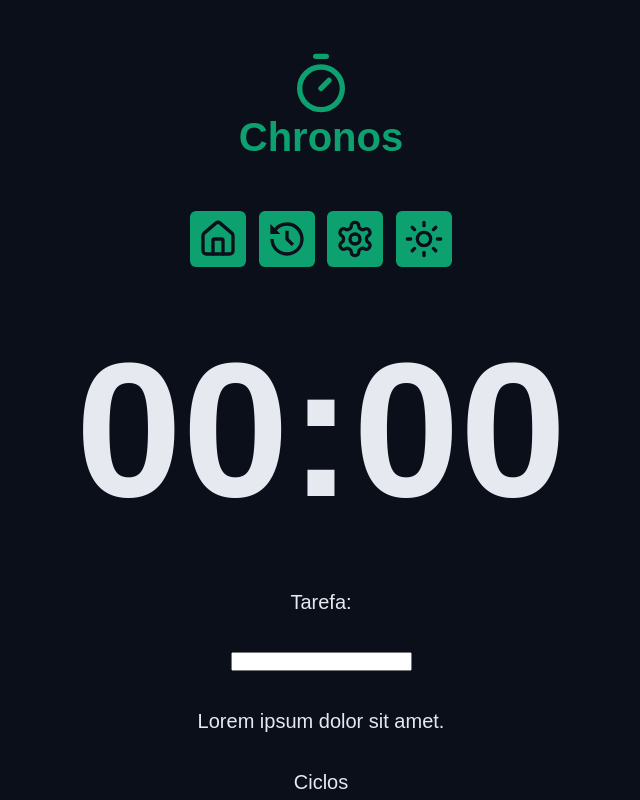
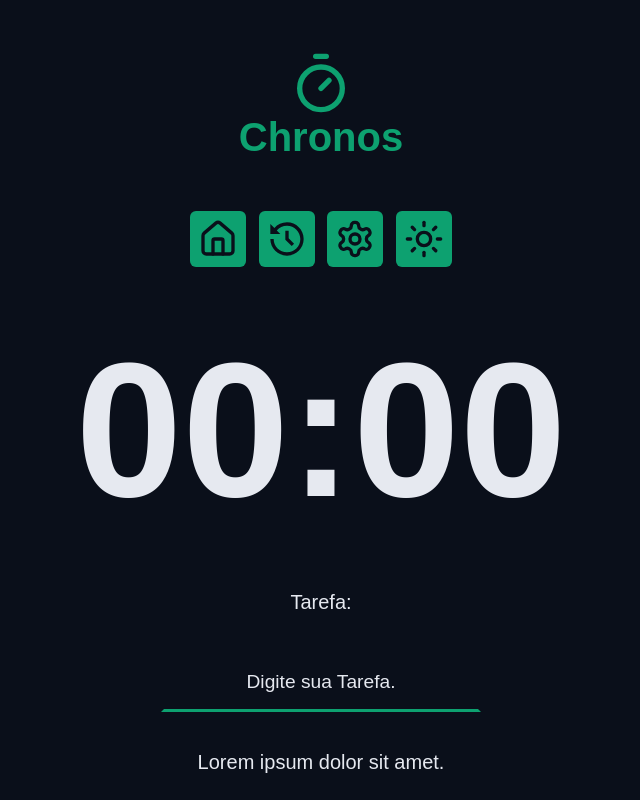
Before and after one commit to CaioLima10/chronos-pomodoro, a React (Vite) app: page / in a window 1280 px wide. Shown: the top 800 px of the page, without its empty margins (319-959 px from the left). Built offline with nearby package versions, Linux system fonts and the light colour scheme.

Commit message:
finalizing form

```diff
--- a/src/components/defaultInput/index.tsx
+++ b/src/components/defaultInput/index.tsx
@@ -1,13 +1,20 @@
+import styles from "./styles.module.css";
+
 type DefaultInputProps = {
   id: string;
   textLabel: string;
 } & React.ComponentProps<"input">;
 
-export function DefaultInput({ id, textLabel, type }: DefaultInputProps) {
+export function DefaultInput({
+  id,
+  textLabel,
+  type,
+  ...rest
+}: DefaultInputProps) {
   return (
     <>
       <label htmlFor={id}>{textLabel}</label>
-      <input id={id} type={type} />
+      <input className={styles.input} id={id} type={type} {...rest} />
     </>
   );
 }
--- /dev/null
+++ b/src/components/defaultInput/styles.module.css
@@ -0,0 +1,25 @@
+.input{
+  border: none;
+  border-bottom: 0.2rem solid var(--primary);
+  border-top: 0.2rem solid transparent;
+  border-left: 0.2rem solid transparent;
+  border-right: 0.2rem solid transparent;
+
+  width: clamp(100%, 25vw, 32rem);
+  font-size: 1.2rem;
+  padding: 1rem;
+
+  color: var(--text-over-primary-dark);
+  background-color: transparent;
+  outline: none;
+}
+
+.input::placeholder{
+  text-align: center;
+  color: var(--text-over-primary-dark);
+}
+
+.input:focus{
+  border: 0.2rem solid var(--primary);
+  border-radius: 0.6rem;
+}
--- a/src/styles/global.css
+++ b/src/styles/global.css
@@ -18,6 +18,8 @@ body {
   justify-content: center;
   flex-direction: column;
   gap: 2.4rem;
+  margin: 0 auto;
+  width: clamp(8rem, 100%, 32rem);
 }
 
 .formRow {
```
